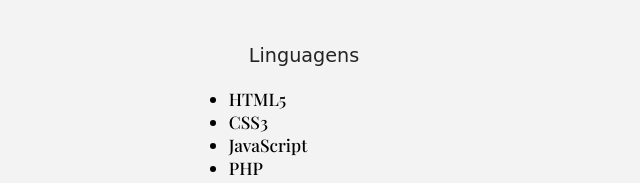
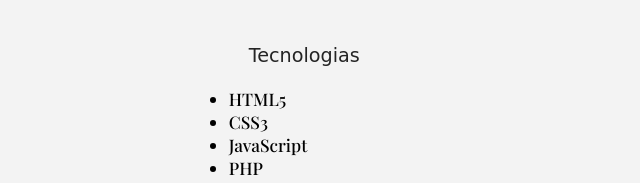
Before and after one commit to Willzxy/Portfolio, a plain HTML site: page index.html in a window 1280 px wide. Shown: the part 1506-1689 px from the top of the page, 97-737 px from the left. Drawn offline with nearby package versions, Linux system fonts and the light colour scheme; a web font is replaced by a local one.

Commit message:
Update index.html

```diff
--- a/index.html
+++ b/index.html
@@ -73,7 +73,7 @@
             <h1 class="titulos"> Competências</h1>
             <div class="container">
                 <section>
-                    <p class="textos">Linguagens</p>
+                    <p class="textos">Tecnologias</p>
                     <ul>
                         <li>HTML5</li>
                         <li>CSS3</li>
```
